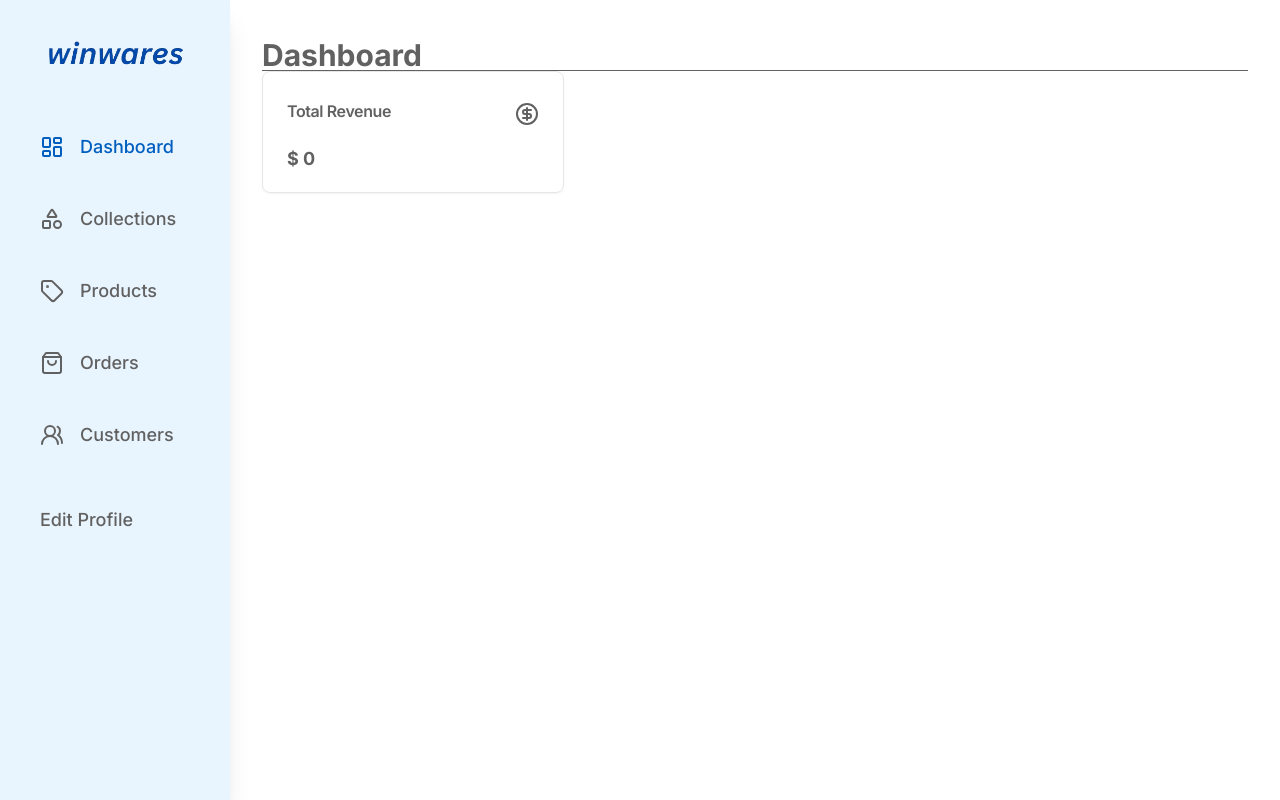
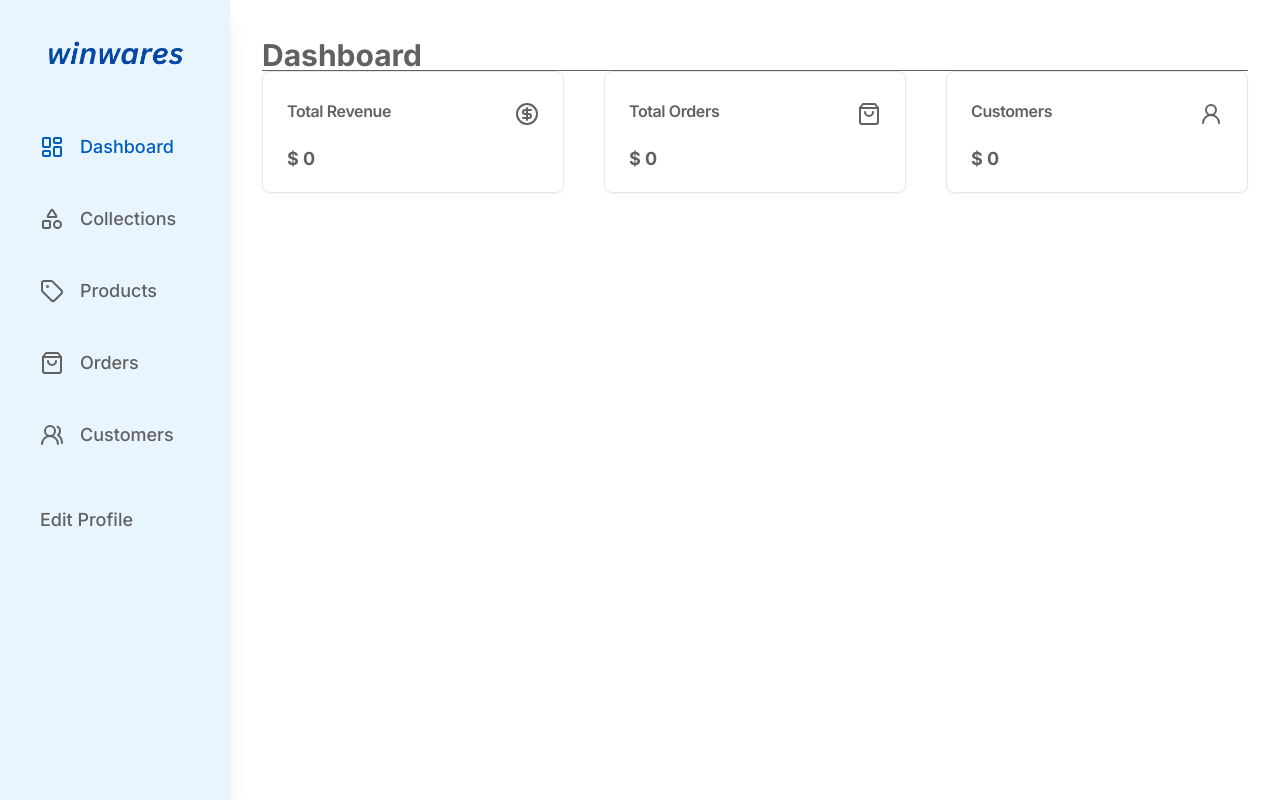
Before and after one commit to devcowsar/winwares_admin, a Next.js app: page / in a window 1280 px wide. Built offline with nearby package versions, Linux system fonts and the light colour scheme; no server answers; the database is empty.

Commit message:
fix: home

```diff
--- a/app/(dashboard)/page.tsx
+++ b/app/(dashboard)/page.tsx
@@ -6,7 +6,7 @@ import {
   getTotalSales,
 } from "@/lib/actions/actions";
 import { UserButton } from "@clerk/nextjs";
-import { CircleDollarSign } from "lucide-react";
+import { CircleDollarSign, ShoppingBag, UserRound } from "lucide-react";
 
 export default async function Home() {
   const totalRevenue = await getTotalSales().then((data) => data.totalRevenue);
@@ -26,6 +26,22 @@ export default async function Home() {
           </CardHeader>
           <CardContent className="text-body-bold">$ {totalRevenue}</CardContent>
         </Card>
+        <Card>
+          <CardHeader className="flex flex-row justify-between items-center">
+            <CardTitle>Total Orders</CardTitle>
+            <ShoppingBag className="max-sm:hidden" />
+          </CardHeader>
+          <CardContent className="text-body-bold">$ {totalOrders}</CardContent>
+        </Card>
+        <Card>
+          <CardHeader className="flex flex-row justify-between items-center">
+            <CardTitle>Customers</CardTitle>
+            <UserRound className="max-sm:hidden" />
+          </CardHeader>
+          <CardContent className="text-body-bold">
+            $ {totalCustomers}
+          </CardContent>
+        </Card>
       </div>
     </div>
   );
```
